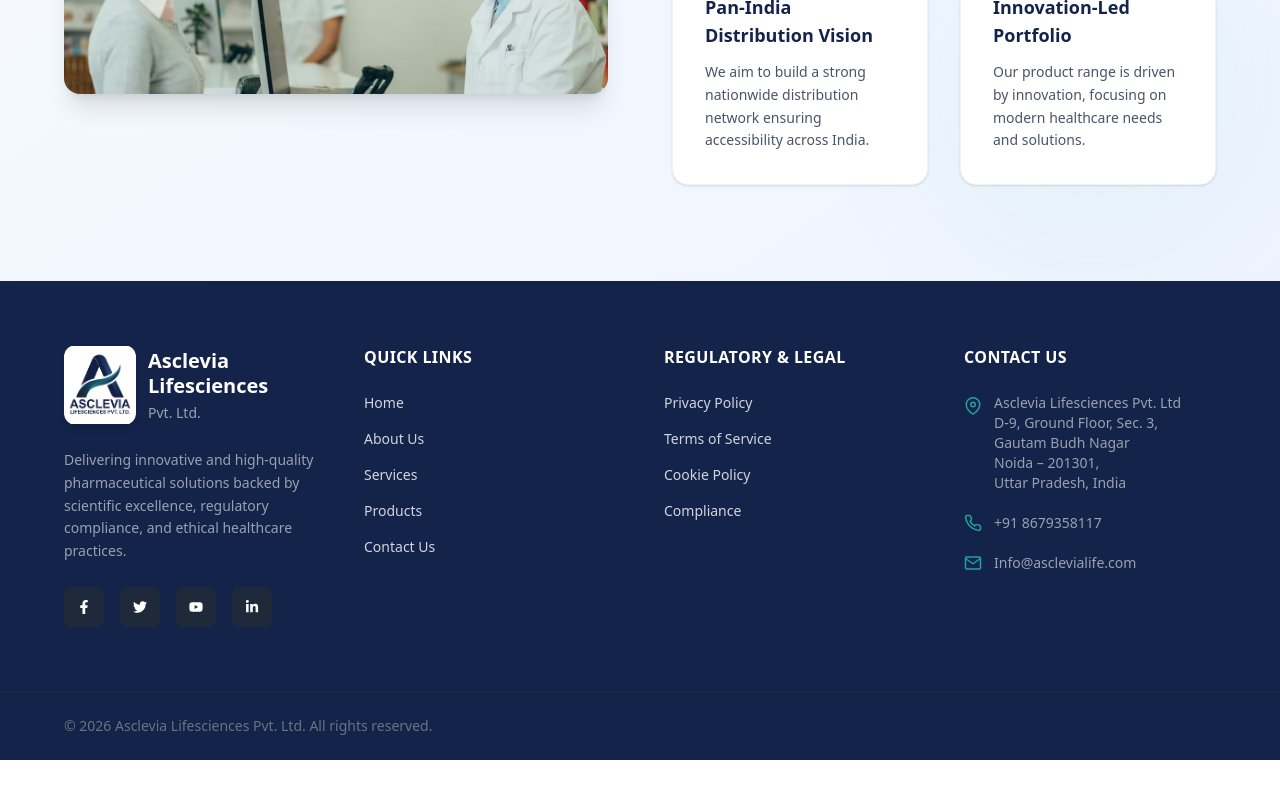
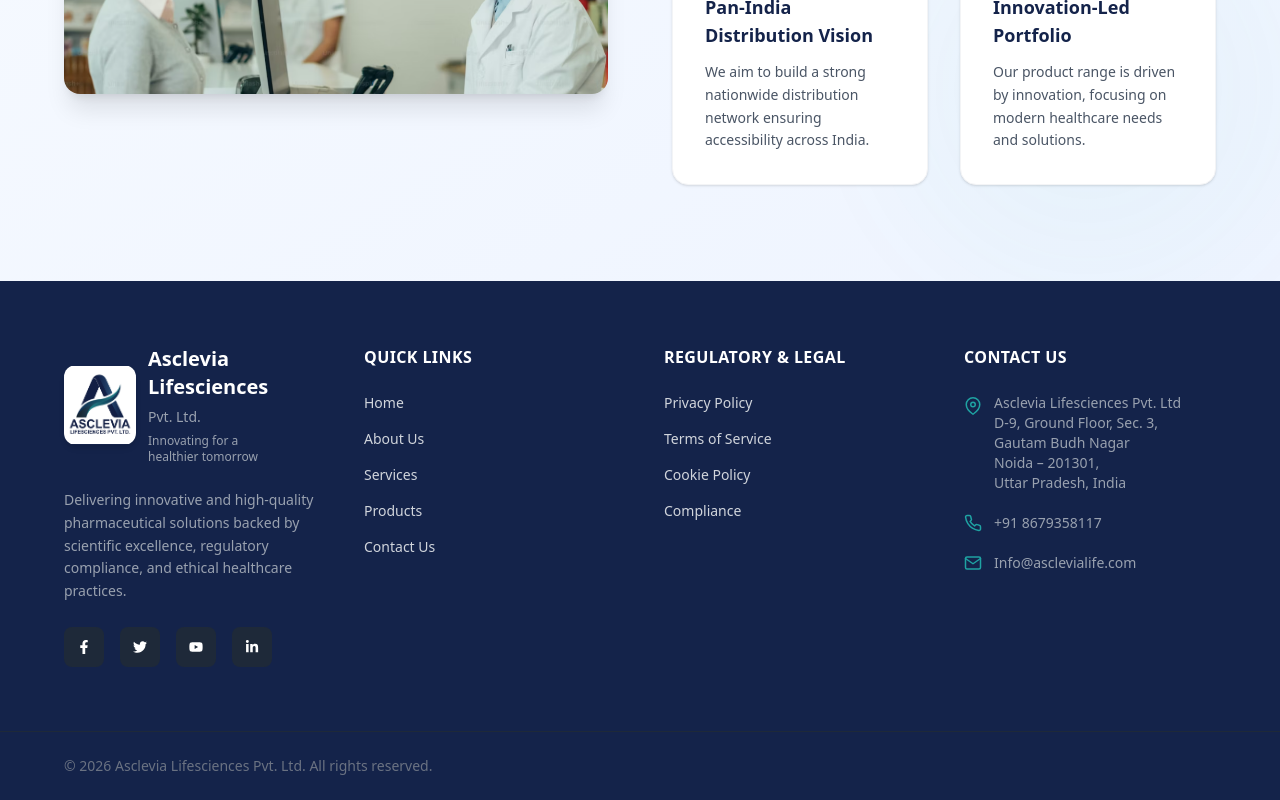
Before and after one commit to yashrajput12345/pharmacy, a React (Vite) app in the folder client/: page / in a window 1280 px wide. Shown: the part 4362-5162 px from the top of the page. Before the commit the page ends 5122 px from the top, so only its background shows below. Built offline with nearby package versions, Linux system fonts and the light colour scheme.

Commit message:
updated pharma website changes

```diff
--- a/client/src/components/Footer.jsx
+++ b/client/src/components/Footer.jsx
@@ -28,12 +28,21 @@
     alt="Asclevia Logo"
     className="w-18 h-20 object-contain rounded-xl shadow-md"
   />
-            <h2 className="text-xl font-semibold text-white leading-tight">
+
+  <div className="leading-tight">
+    <h2 className="text-xl font-semibold text-white">
       Asclevia Lifesciences <br />
       <span className="text-sm text-gray-400 font-normal">
         Pvt. Ltd.
       </span>
     </h2>
+
+    {/* Tagline */}
+    <p className="text-xs text-gray-400 mt-1 font-medium">
+      Innovating for a <br />
+      healthier tomorrow
+    </p>
+  </div>
 </div>
 
           <p className="text-gray-400 leading-relaxed text-sm">
```
Lines whose indentation alone changed are shown as unchanged.
